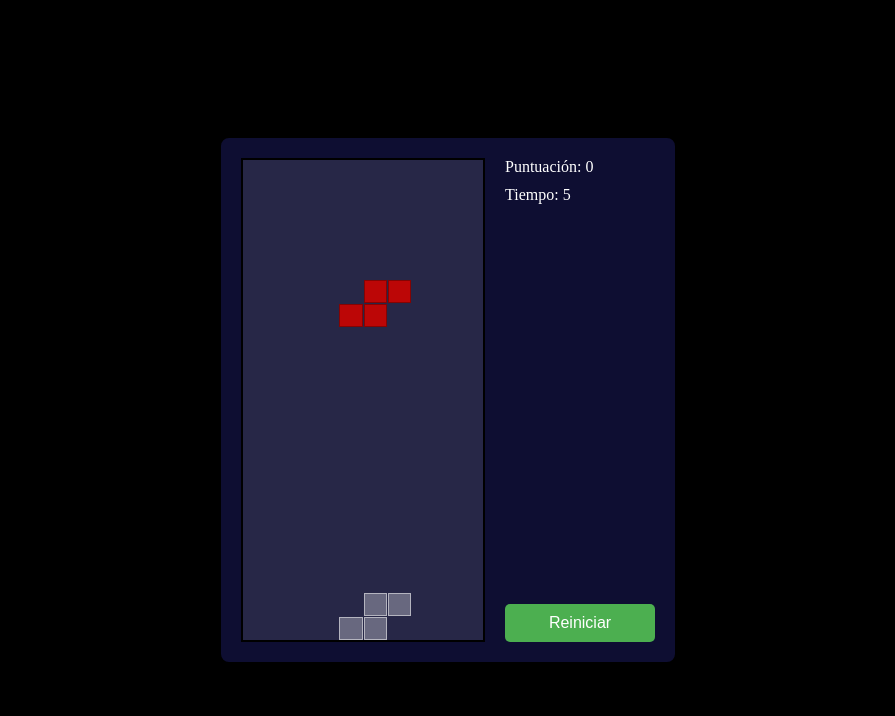
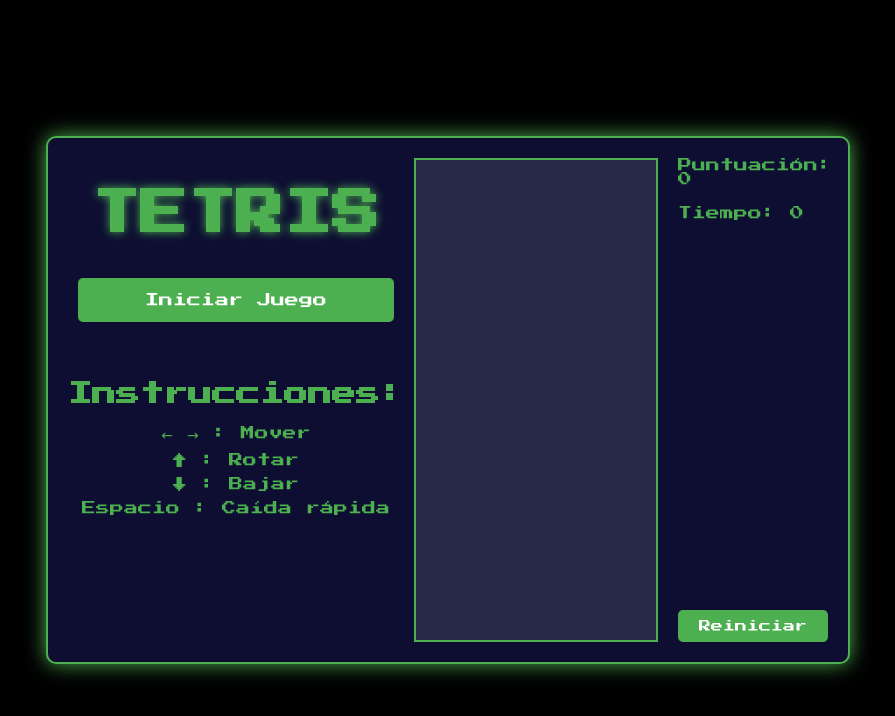
Before and after one commit to ddaniels12/tetris, a plain HTML site: page index.html in a window 1280 px wide. Shown: the whole page, without its empty margins (192-1087 px from the left). Drawn offline with Linux system fonts and the light colour scheme.

Commit message:
Add files via upload

```diff
--- a/index.html
+++ b/index.html
@@ -5,11 +5,23 @@
     <meta name="viewport" content="width=device-width, initial-scale=1.0">
     <title>Tetris</title>
     <link rel="stylesheet" href="styles.css">
+    <link href="https://fonts.googleapis.com/css2?family=Press+Start+2P&display=swap" rel="stylesheet">
 </head>
 <body>
     <div id="game-container">
-        <div id="game-board"></div>
-        <div id="sidebar">
+        <div id="start-menu">
+            <h1>TETRIS</h1>
+            <button id="start-button">Iniciar Juego</button>
+            <div id="instructions">
+                <h2>Instrucciones:</h2>
+                <p>← → : Mover</p>
+                <p>↑ : Rotar</p>
+                <p>↓ : Bajar</p>
+                <p>Espacio : Caída rápida</p>
+            </div>
+        </div>
+        <div id="game-board" class="hidden"></div>
+        <div id="sidebar" class="hidden">
             <div id="info">
                 <div id="score">Puntuación: <span id="score-value">0</span></div>
                 <div id="timer">Tiempo: <span id="timer-value">0</span></div>
@@ -17,6 +29,15 @@
             <button id="restart-button">Reiniciar</button>
         </div>
     </div>
+    <audio id="background-music" loop>
+        <source src="assets/audio/background.mp3" type="audio/mpeg">
+    </audio>
+    <audio id="drop-sound">
+        <source src="assets/audio/drop.mp3" type="audio/mpeg">
+    </audio>
+    <audio id="clear-sound">
+        <source src="assets/audio/clear.mp3" type="audio/mpeg">
+    </audio>
     <script src="script.js"></script>
 </body>
 </html>
--- a/script.js
+++ b/script.js
@@ -9,6 +9,10 @@ let time = 0;
 let gameInterval;
 let timerInterval;
 let gameSpeed = 1000; // Velocidad inicial: 1 segundo
+const backgroundMusic = document.getElementById('background-music');
+const dropSound = document.getElementById('drop-sound');
+const clearSound = document.getElementById('clear-sound');
+
 
 const pieces = [
     { shape: [[1, 1, 1, 1]], color: 'cyan' },
@@ -181,6 +185,7 @@ function clearLines() {
         score += linesCleared * 100;
         updateScore();
         drawBoard();
+        playClearSound();
     }
 }
 
@@ -217,6 +222,25 @@ function eraseGhost() {
     }
 }
 
+function playBackgroundMusic() {
+    backgroundMusic.play();
+}
+
+function stopBackgroundMusic() {
+    backgroundMusic.pause();
+    backgroundMusic.currentTime = 0;
+}
+
+function playDropSound() {
+    dropSound.currentTime = 0;
+    dropSound.play();
+}
+
+function playClearSound() {
+    clearSound.currentTime = 0;
+    clearSound.play();
+}
+
 function dropPiece() {
     while (canMoveTo(currentX, currentY + 1, currentPiece.shape)) {
         erasePiece();
@@ -228,6 +252,7 @@ function dropPiece() {
     clearLines();
     createPiece();
     drawGhost();
+    playDropSound();
     if (!canMoveTo(currentX, currentY, currentPiece.shape)) {
         endGame();
     }
@@ -266,16 +291,24 @@ function updateTimer() {
 }
 
 function startGame() {
+    document.getElementById('start-menu').style.display = 'none';
+    document.getElementById('game-board').classList.remove('hidden');
+    document.getElementById('sidebar').classList.remove('hidden');
     initGame();
     document.addEventListener('keydown', handleKeyPress);
     gameInterval = setInterval(moveDown, gameSpeed);
     timerInterval = setInterval(updateTimer, 1000);
+    playBackgroundMusic();
 }
 
 function endGame() {
     clearInterval(gameInterval);
     clearInterval(timerInterval);
+    stopBackgroundMusic();
     alert('Game Over! Tu puntuación: ' + score + '. Tiempo: ' + time + ' segundos');
+    document.getElementById('start-menu').style.display = 'flex';
+    document.getElementById('game-board').classList.add('hidden');
+    document.getElementById('sidebar').classList.add('hidden');
 }
 
 function initGame() {
@@ -293,13 +326,14 @@ function initGame() {
 }
 
 function restartGame() {
+    stopBackgroundMusic();
     clearInterval(gameInterval);
     clearInterval(timerInterval);
     initGame();
     gameInterval = setInterval(moveDown, gameSpeed);
     timerInterval = setInterval(updateTimer, 1000);
+    playBackgroundMusic();
 }
 
 document.getElementById('restart-button').addEventListener('click', restartGame);
-
-startGame();
+document.getElementById('start-button').addEventListener('click', startGame);
--- a/styles.css
+++ b/styles.css
@@ -5,14 +5,84 @@ body {
     height: 100vh;
     margin: 0;
     background-color: #000000;
+    font-family: 'Press Start 2P', cursive;
 }
 
 #game-container {
     display: flex;
     background-color: #0e0e32;
     padding: 20px;
-    border: 2px solid #000000;
+    border: 2px solid #4CAF50;
     border-radius: 10px;
+    box-shadow: 0 0 20px #4CAF50;
+}
+
+#start-menu {
+    display: flex;
+    flex-direction: column;
+    align-items: center;
+    color: #4CAF50;
+    margin-right: 10px; /* Añadido para mover el menú hacia la izquierda */
+}
+
+#start-menu h1 {
+    font-size: 48px;
+    margin-bottom: 40px;
+    text-shadow: 0 0 10px #4CAF50;
+}
+
+#start-button {
+    padding: 15px 20px;
+    font-size: 14px;
+    background-color: #4CAF50;
+    color: white;
+    border: none;
+    border-radius: 5px;
+    cursor: pointer;
+    font-family: 'Press Start 2P', cursive;
+    transition: all 0.3s ease;
+    text-align: center;
+    width: calc(100% - 20px); /* Ajustado para considerar el margen */
+    white-space: nowrap;
+    overflow: hidden;
+    text-overflow: ellipsis;
+}
+
+#restart-button {
+    padding: 10px 15px;
+    font-size: 12px; /* Reducido para que quepa "Reiniciar" */
+    background-color: #4CAF50;
+    color: white;
+    border: none;
+    border-radius: 5px;
+    cursor: pointer;
+    font-family: 'Press Start 2P', cursive;
+    transition: all 0.3s ease;
+    text-align: center;
+    width: 100%;
+    white-space: nowrap;
+    overflow: hidden;
+    text-overflow: ellipsis;
+}
+
+#start-button:hover, #restart-button:hover {
+    background-color: #45a049;
+    transform: scale(1.05);
+}
+
+#instructions {
+    margin-top: 40px;
+    text-align: center;
+}
+
+#instructions h2 {
+    font-size: 24px;
+    margin-bottom: 20px;
+}
+
+#instructions p {
+    font-size: 14px;
+    margin: 10px 0;
 }
 
 #game-board {
@@ -22,7 +92,7 @@ body {
     grid-template-columns: repeat(10, 1fr);
     grid-template-rows: repeat(20, 1fr);
     gap: 1px;
-    border: 2px solid #000000;
+    border: 2px solid #4CAF50;
     background-color: rgba(255, 255, 255, 0.1);
 }
 
@@ -37,42 +107,32 @@ body {
 #info {
     display: flex;
     flex-direction: column;
-    color: white;
-    font-size: 16px;
+    color: #4CAF50;
+    font-size: 14px;
     margin-bottom: 20px;
 }
 
 #score, #timer {
-    margin-bottom: 10px;
-}
-
-#restart-button {
-    padding: 10px;
-    font-size: 16px;
-    background-color: #4CAF50;
-    color: white;
-    border: none;
-    border-radius: 5px;
-    cursor: pointer;
-}
-
-#restart-button:hover {
-    background-color: #45a049;
+    margin-bottom: 20px;
 }
 
 .block {
     border: 1px solid rgba(0, 0, 0, 0.3);
 }
 
-.cyan { background-color: #09bebe; }
-.yellow { background-color: #c2c20a; }
+.cyan { background-color: #00FFFF; }
+.yellow { background-color: #FFFF00; }
 .purple { background-color: #800080; }
-.blue { background-color: #1010b5; }
-.orange { background-color: #c28003; }
-.green { background-color: #08b008; }
-.red { background-color: #bc0606; }
+.blue { background-color: #0000FF; }
+.orange { background-color: #FFA500; }
+.green { background-color: #00FF00; }
+.red { background-color: #FF0000; }
 
 .ghost {
     background-color: rgba(255, 255, 255, 0.3);
     border: 1px solid rgba(255, 255, 255, 0.5);
 }
+
+.hidden {
+    display: none;
+}
```
